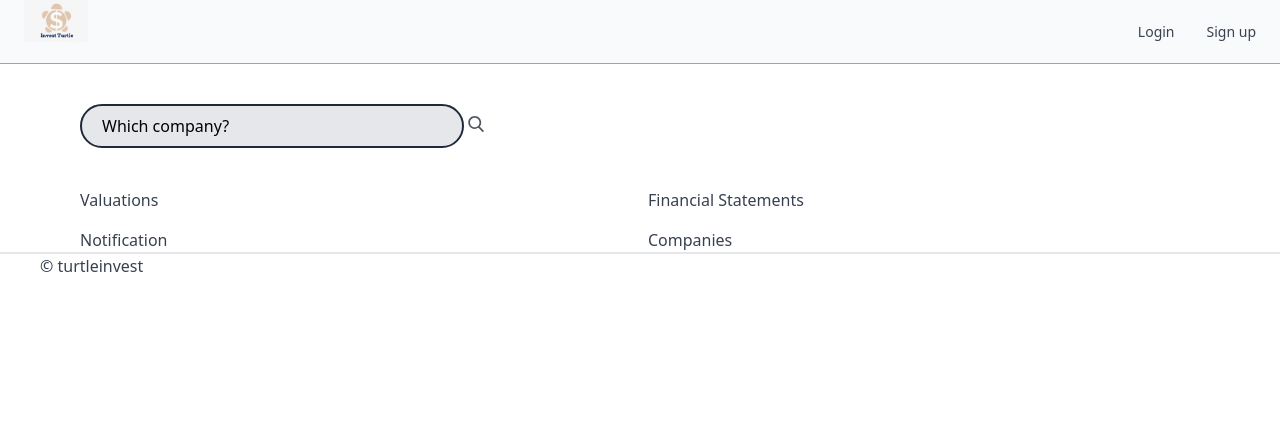
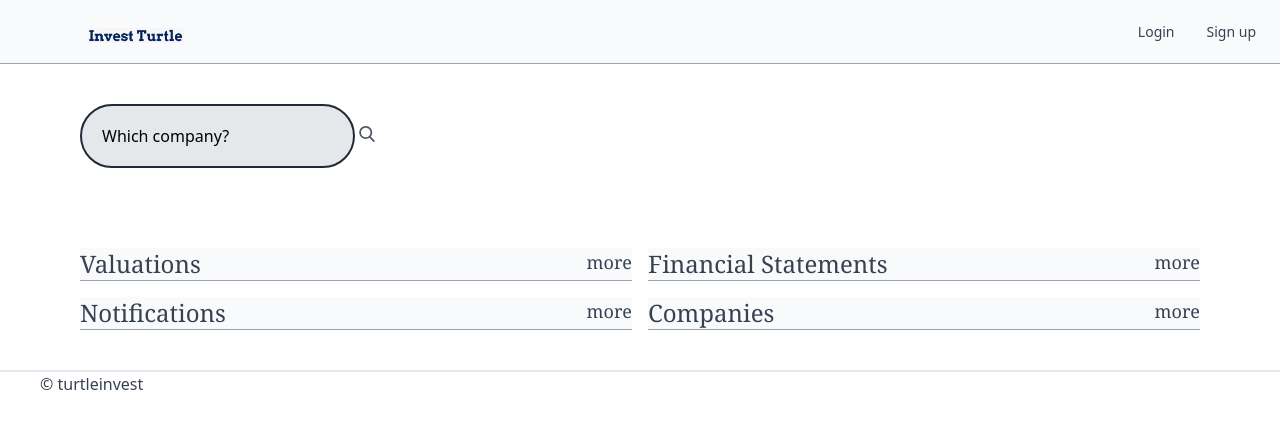
Before and after one commit to jiun0507/blog, a Django app: page / in a window 1280 px wide. Shown: the top 429 px of the page. Run offline with Django 3.2, Linux system fonts and the light colour scheme; data that the repository does not hold is empty; style sheets or scripts are compiled from the project's sources.

Commit message:
home and nav design

```diff
--- a/templates/home.html
+++ b/templates/home.html
@@ -4,31 +4,37 @@
 {% endblock %}
 {% block search_bar %}
     <Form method="get" action="{%url "core:search" %}">
-        <div class="relative text-gray-600 w-max">
-            <input class="ml-20 my-10 p-5 w-96 border-gray-800 border-2 bg-gray-200 h-10 rounded-full placeholder-black text-left", value="{{input}}", id="input" name="input", placeholder="Which company?">
+        <section class="text-gray-600">
+            <input class="ml-20 my-10 p-5 h-16 rounded-full placeholder-black text-left border-gray-800 border-2 bg-gray-200", value="{{input}}", id="input" name="input", placeholder="Which company?">
             <button type="submit">
                 <svg class="h-4 w-4 fill-current" xmlns="http://www.w3.org/2000/svg" xmlns:xlink="http://www.w3.org/1999/xlink" version="1.1" id="Capa_1" x="0px" y="0px" viewBox="0 0 56.966 56.966" style="enable-background:new 0 0 56.966 56.966;" xml:space="preserve" width="512px" height="512px">
                   <path d="M55.146,51.887L41.588,37.786c3.486-4.144,5.396-9.358,5.396-14.786c0-12.682-10.318-23-23-23s-23,10.318-23,23  s10.318,23,23,23c4.761,0,9.298-1.436,13.177-4.162l13.661,14.208c0.571,0.593,1.339,0.92,2.162,0.92  c0.779,0,1.518-0.297,2.079-0.837C56.255,54.982,56.293,53.08,55.146,51.887z M23.984,6c9.374,0,17,7.626,17,17s-7.626,17-17,17  s-17-7.626-17-17S14.61,6,23.984,6z"/>
                 </svg>
             </button>
-        </div>
+        </section>
     </Form>
 {% endblock %}
 {% block content %}
-    <section class="grid grid-cols-2 gap-4 px-20">
+    <section class="grid grid-cols-2 gap-4 px-20 py-10">
         <!-- <article class="flex justify-evenly py-10"> -->
         <div>
-            <h4> Valuations</h4>
+            <div class="flex justify-between border-b border-gray-400 bg-gray-50">
+                <h4 class="text-2xl font-serif"> Valuations</h4>
+                <h4 class="text-lg font-serif">more</h4>
+            </div>
             {% for valuation in valuations %}
-                <h4>
+                <h4 class="font-serif">
                     {{valuation.id}}{{valuation.value}}
                 </h4>
             {% endfor %}
         </div>
         <div>
-            <h4>Financial Statements</h4>
+            <div class="flex justify-between border-b border-gray-400 bg-gray-50">
+                <h4 class="text-2xl font-serif">Financial Statements</h4>
+                <h4 class="text-lg font-serif">more</h4>
+            </div>
             {% for financial_statement in financial_statements %}
-                <h4>
+                <h4 class="font-serif">
                     <a href="{% url "financial_statement:financial_statement" financial_statement.id %}">
                         {{financial_statement.id}} {{financial_statement.ticker}} {{financial_statement.period}} {{financial_statement.report_period}}
                     </a>
@@ -36,23 +42,28 @@
             {% endfor %}
         </div>
         <div>
-            <h4> Notification </h4>
-            {% for notification in notifications %}
-                <h4>
+            <div class="flex justify-between border-b border-gray-400 bg-gray-50">
+                <h4 class="text-2xl font-serif">Notifications</h4>
+                <h4 class="text-lg font-serif">more</h4>
+            </div>            {% for notification in notifications %}
+                <h4 class="font-serif">
                     {{notification.company}}{{notifiation.price}}
                 </h4>
             {% endfor %}
         </div>
         <div>
-            <h4> Companies </h4>
-            {% for company in companies %}
-                <h4>
+            <div class="flex justify-between border-b border-gray-400 bg-gray-50">
+                <h4 class="text-2xl font-serif">Companies</h4>
+                <h4 class="text-lg font-serif">more</h4>
+            </div>            {% for company in companies %}
+                <h4 class="font-serif">
                     <a href="{% url "company:profile" company.id %}">
                         {{company.name}}
                     </a>
                 </h4>
             {% endfor %}
         </div>
+
     </section>
 
 {% endblock %}
--- a/templates/partials/nav.html
+++ b/templates/partials/nav.html
@@ -1,7 +1,7 @@
 {%load static%}
 <div>
     <a href="{% url "core:home" %}" class="mr-6">
-        <img class="w-16" src="{% static 'img/logo.jpg' %}" />
+        <img class="w-24 mt-8 ml-16" src="{% static 'img/investurtle.png' %}" />
     </a>
 </div>
 <div>
```
Also changed, not shown: static/img/investurtle.png (added), static/img/logo.jpeg (added), static/img/logo.jpg (deleted), static/img/turtle.png (added).
